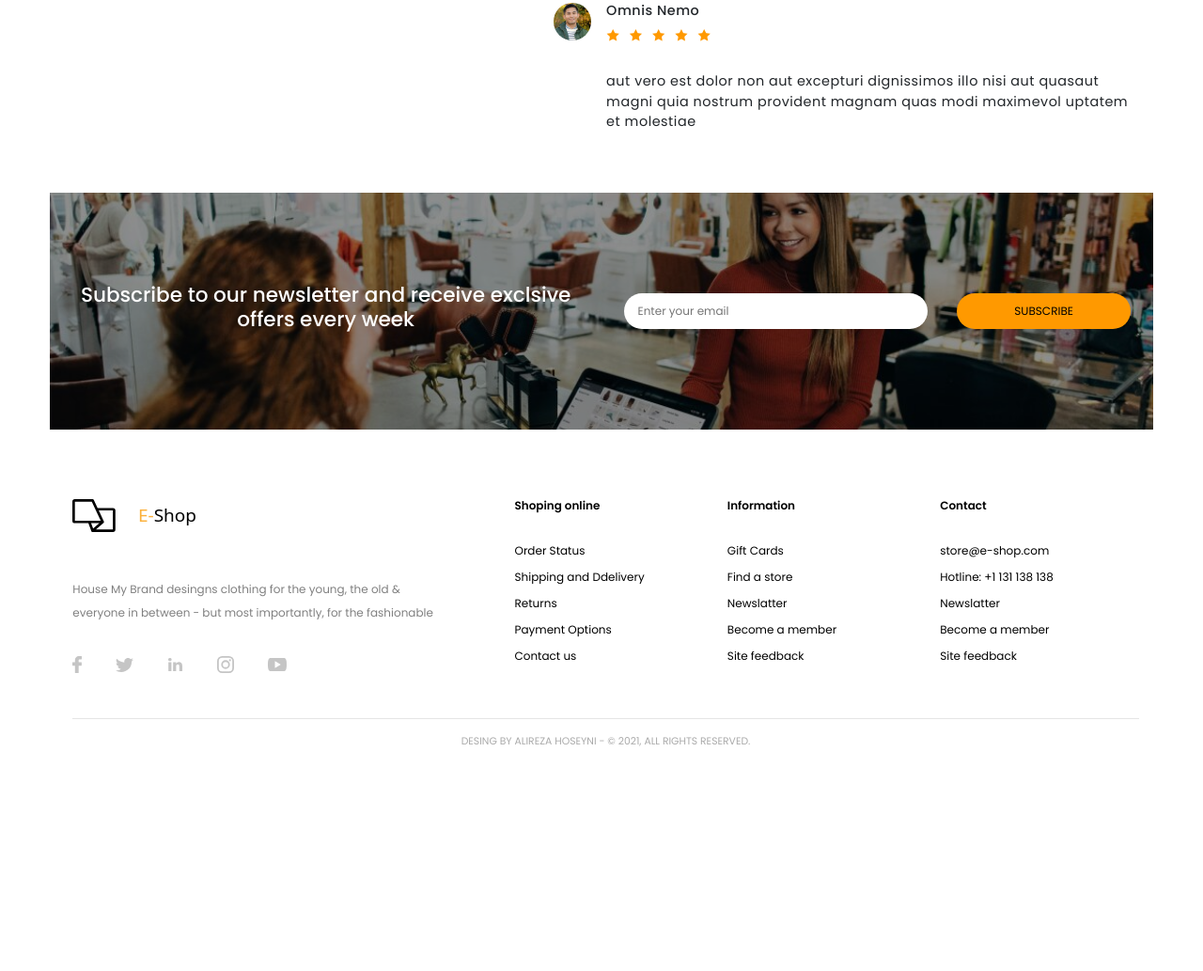
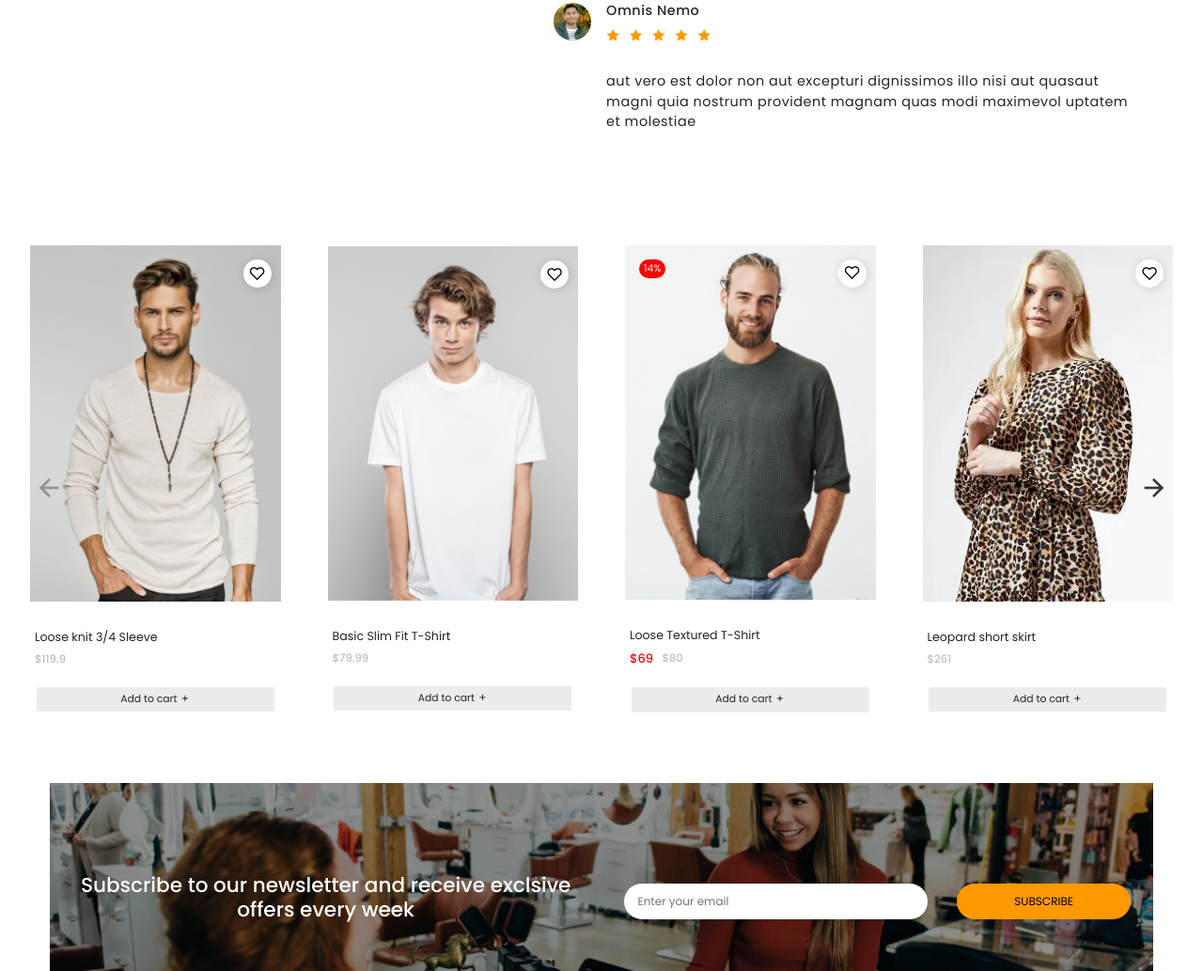
Before and after one commit to alirezahoseini/E-shop, a plain HTML site: page pages/product-page.html in a window 1280 px wide. Shown: the part 1337-2370 px from the top of the page at 94% size. Before the commit the page ends 2150 px from the top, so only its background shows below. Drawn offline with Linux system fonts and the light colour scheme.

Commit message:
created dynamic product carusel and created products json files

```diff
--- /dev/null
+++ b/files/json/products/just-for-you.json
@@ -0,0 +1,50 @@
+[
+    {
+        "title" : "Loose knit 3/4 Sleeve",
+        "image" : "../files/image/product-images/AdobeStock_118120200.jpg",
+        "offer" : "false",
+        "price" : "119.9",
+        "offerPrice" : "0",
+        "id" : "1"
+    },
+    {
+        "title" : "Women's sports shirt",
+        "image" : "../files/image/product-images/women-1.jpg",
+        "offer" : "true",
+        "price" : "156",
+        "offerPrice" : "109",
+        "id" : "2"
+    },
+    {
+        "title" : "Basic Slim Fit T-Shirt",
+        "image" : "../files/image/product-images/AdobeStock_136908398.jpg",
+        "offer" : "false",
+        "price" : "79",
+        "offerPrice" : "0",
+        "id" : "3"
+    },
+    {
+        "title" : "Leopard short skirt",
+        "image" : "../files/image/product-images/women-8.jpg",
+        "offer" : "false",
+        "price" : "261",
+        "offerPrice" : "0",
+        "id" : "4"
+    },
+    {
+        "title" : "Loose Textured T-Shirt",
+        "image" : "../files/image/product-images/AdobeStock_173519034.jpg",
+        "offer" : "true",
+        "price" : "80",
+        "offerPrice" : "69",
+        "id" : "5"
+    },
+    {
+        "title" : "Basic Slim Fit T-Shirt",
+        "image" : "../files/image/product-images/AdobeStock_236655481.jpg",
+        "offer" : "false",
+        "price" : "79.99",
+        "offerPrice" : "0",
+        "id" : "6"
+    }
+]
--- /dev/null
+++ b/js/product-carusel-automatic.js
@@ -0,0 +1,133 @@
+
+// product carusel class
+
+class ProductCarusel {
+    async newCarusel(element, dataLink, caruselParentId){
+      // access to the selected element
+      const elementTag = document.querySelector(element);
+
+      // send request to server with fetch
+      await fetch(dataLink).then((firstRespons) => {
+        firstRespons.json().then((finallyRespons) => {
+          // send products to create DOM function
+          createdCaruselToDOM(finallyRespons);
+        })
+      }).catch((error) => {
+        console.log(error);
+      });
+
+      // created product carusel to DOM
+      async function createdCaruselToDOM(products){
+        // access carusel id
+        const caruselId = document.querySelector(`#${caruselParentId} .swiper`).getAttribute('id');
+        // access carusel and created new swiper
+        const mySwiper = new Swiper(`#${caruselId}`, {
+            slidesPerView: 2,
+            spaceBetween: 30,
+            navigation: {
+              nextEl: ".button-next",
+              prevEl: ".button-prev",
+            },
+            breakpoints: {
+              "@0.50": {
+                slidesPerView: 1,
+                spaceBetween: 20,
+              },
+              "@0.75": {
+                slidesPerView: 2,
+                spaceBetween: 30,
+              },
+              "@1.00": {
+                slidesPerView: 3,
+                spaceBetween: 40,
+              },
+              "@1.50": {
+                slidesPerView: 4,
+                spaceBetween: 50,
+              },
+            }
+          });
+
+        // each in products and created product cart
+        products.forEach(product => {
+
+          // if offerPrice not exist
+          if (product.offerPrice != 0){
+            // not exist ---->
+              // calculating offer
+            const claculate = product.price - product.offerPrice
+            const offer = Math.round(claculate / (product.price / 100)) ;
+
+            // set product info in div and created product cart template
+            mySwiper.addSlide(1, [
+              `
+              <!-- start slide -->
+              <div class="swiper-slide product-cart" data-id='${product.id}' quntity='1'>
+                  <a>
+                      <!-- product image -->
+                      <div class="product-image">
+                          <img src="${product.image}" loading='lazy' alt="product 13">
+                          <div class='add-to-favorites'>
+                              <i class="feather-icon add-favorites-icon icon-heart" title="Add to Favorites" ></i>
+                          </div>
+                          <div class="sell">${offer}%</div>
+                      </div>
+                      <!-- End of product image -->
+                      <!-- product body -->
+                      <div class="product-body">
+                          <h3>${product.title}</h3>
+                          <div class="new-price">
+                              <p class="off-price">$${product.offerPrice}</pc>
+                              <p class="default-price">$${product.price}</p>
+                          </div>
+                      </div>
+                      <div class="add-to-cart">
+                          <span></span>
+                          <i class="feather-icon"></i>
+                      </div>
+                      <!-- End of product body -->
+                  </a>
+              </div>
+              <!-- End of slide -->
+              `
+            ]);
+
+
+          }else{
+            // set product info in div and created product cart template
+            mySwiper.addSlide(1, [
+              `
+              <!-- start slide -->
+              <div class="swiper-slide product-cart" data-id='${product.id}' quntity='1'>
+                  <a>
+                      <!-- product image -->
+                      <div class="product-image">
+                          <img src="${product.image}" loading='lazy' alt="product 13">
+                          <div class='add-to-favorites'>
+                              <i class="feather-icon add-favorites-icon icon-heart" title="Add to Favorites" ></i>
+                          </div>
+                      </div>
+                      <!-- End of product image -->
+                      <!-- product body -->
+                      <div class="product-body">
+                          <h3>${product.title}</h3>
+                          <div class="new-price">
+                              <p class="default-price">$${product.price}</p>
+                          </div>
+                      </div>
+                      <div class="add-to-cart">
+                          <span></span>
+                          <i class="feather-icon"></i>
+                      </div>
+                      <!-- End of product body -->
+                  </a>
+              </div>
+              <!-- End of slide -->
+              `
+            ]);
+          }
+        });
+      }
+    };
+
+  }
--- a/js/product-page.js
+++ b/js/product-page.js
@@ -1,5 +1,5 @@
 // Classes ------------------------------------------------------>
-
+const productCarusel = new ProductCarusel();
 
 
 // Eventlisteners ----------------------------------------------->
@@ -23,6 +23,8 @@ function eventlisteners(){
     addNewComment();
     // fill in the total score stars
     fillTotalScoreStars();
+    // recommend products loaded from API
+    recommentProduct();
   })
 }
 
@@ -390,6 +392,13 @@ function fillTotalScoreStars(){
 }
 
 
+
+// recommend products loaded
+function recommentProduct(){
+  productCarusel.newCarusel('#recommend-products', '../files/json/products/just-for-you.json', 'recommend-products');
+}
+
+
 // adding product the shoping cart
 // function addToCartButton(){
 //   // access to the add to cart button
--- a/js/products-carusel.js
+++ b/js/products-carusel.js
@@ -24,5 +24,4 @@ function productCaruselRuning(){
           }
         },
       });
-
 }
--- a/pages/product-page.html
+++ b/pages/product-page.html
@@ -3271,6 +3271,20 @@
             <!-- End of reviews -->
         </div>
         <!-- End of review and discription -->
+        <!-- Recommend products -->
+        <div class="row px-0 mx-0 w-100" id="recommend-products">
+            <!-- Swiper -->
+            <div class="swiper" id='recommend-product-carusel'>
+                <div class="swiper-wrapper">
+
+                </div>
+                <!-- end of swiper wrapper -->
+                <div class="button-next feather-icon icon-arrow-right"></div>
+                <div class="button-prev feather-icon icon-arrow-left"></div>
+            </div>
+            <!-- End of Swiper -->
+        </div>
+        <!-- End of Recommend products -->
          <!-- footer -->
          <footer class="row mx-0 w-100">
             <!-- join club form -->
@@ -3443,8 +3457,8 @@
     <!-- JavaScript Files -->
     <script src="../files/swiper-slider/swiper.js"></script>
     <script src="../js/localStorage.js"></script>
+    <script src="../js/product-carusel-automatic.js"></script>
     <script src="../js/uiClass.js"></script>
-    <script src="../js/products-carusel.js"></script>
     <script src="../js/shoping-cart.js"></script>
     <script src="../js/header-footer.js"></script>
     <script src="../js/mobile-mega-menu.js"></script>
```
Also changed, not shown: files/json/products/for-womens.-coat.json (added, +44 -0 lines), files/json/products/womens-skirts.json (added, +30 -0 lines).
